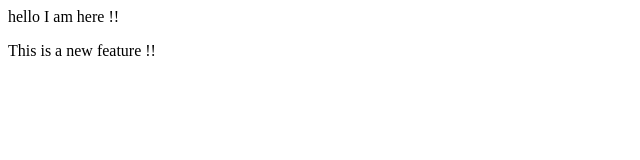
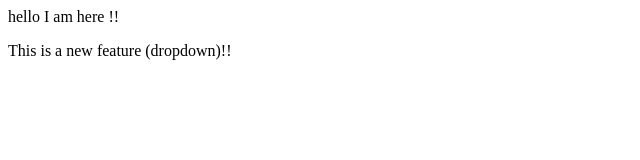
Before and after one commit to Matariswa/locarRepo, a plain HTML site: page index.html in a window 1280 px wide. Shown: the full height of the page, 0-640 px from the left. Drawn offline with Linux system fonts and the light colour scheme.

Commit message:
Add dropdown

```diff
--- a/index.html
+++ b/index.html
@@ -1,4 +1,4 @@
 <P> hello I am here !!</P>
 <p>
-    This is a new feature !!
+    This is a new feature (dropdown)!!
 </p>
```
